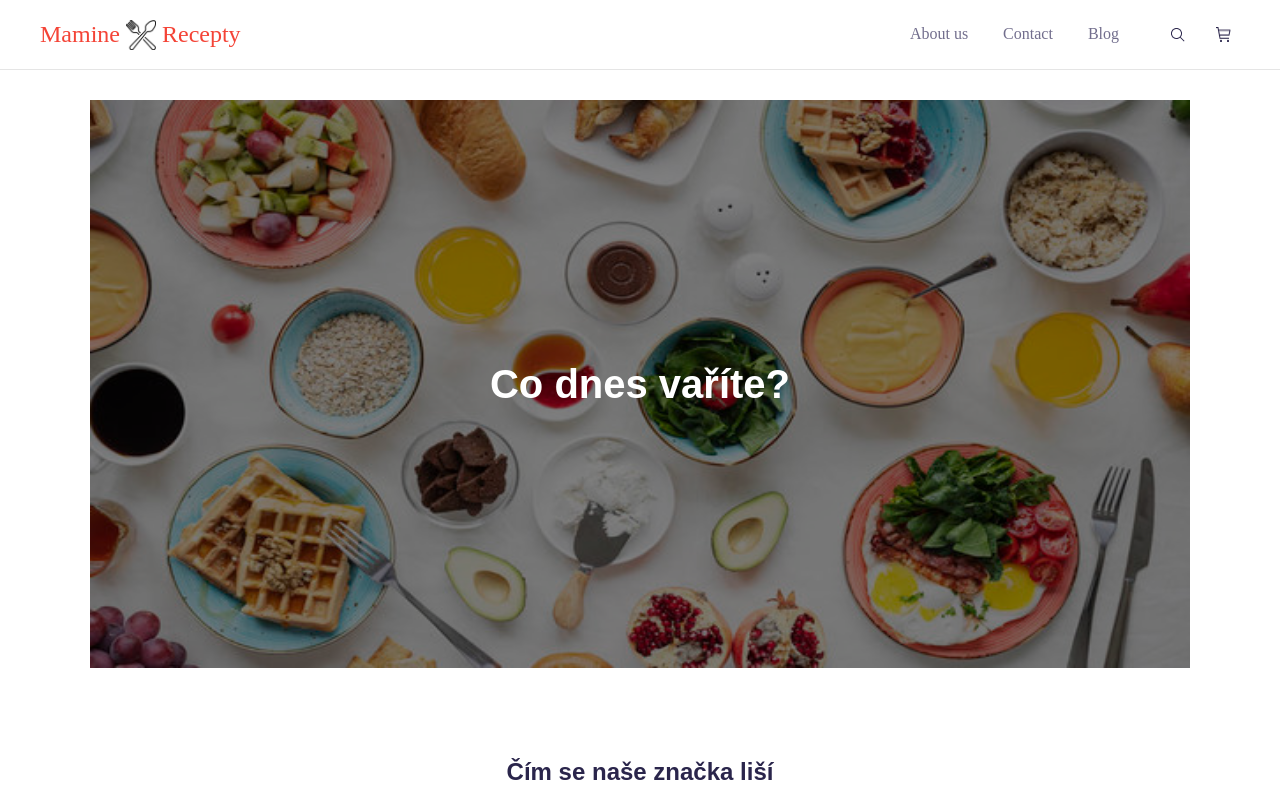
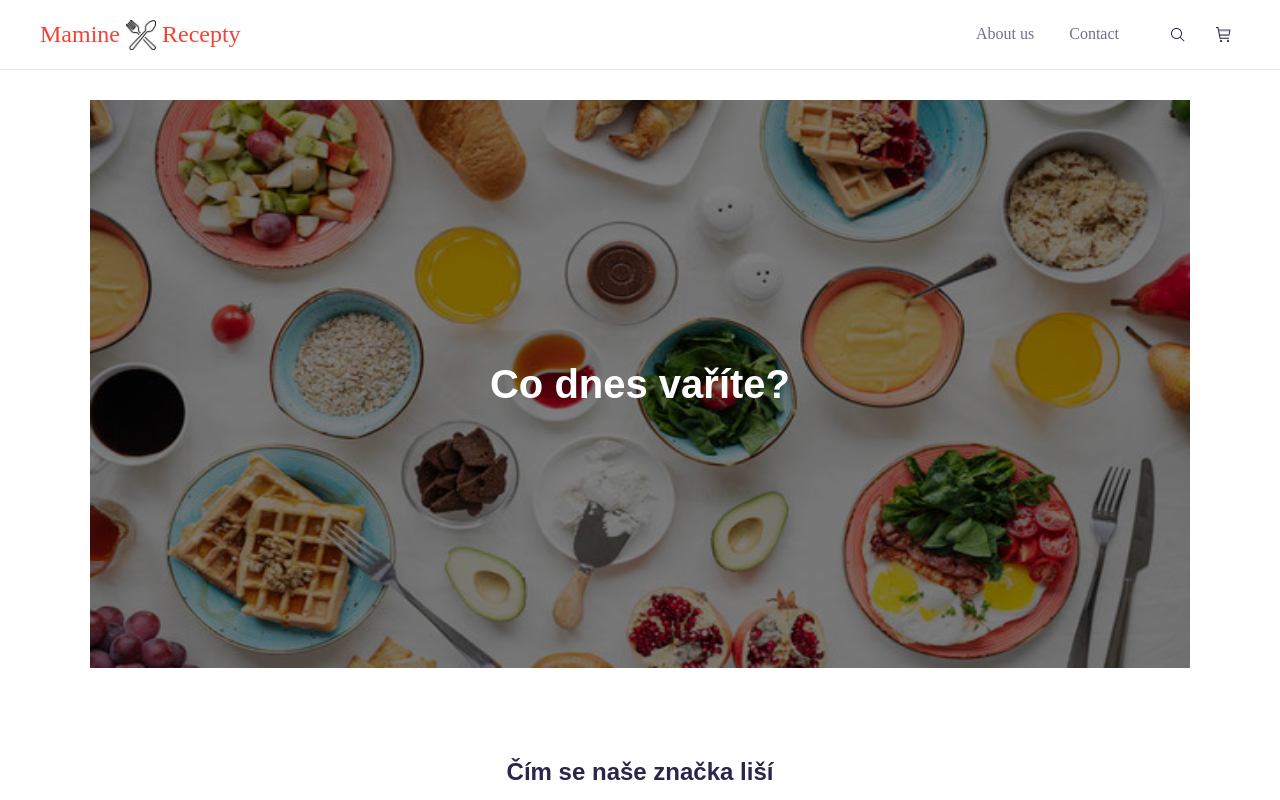
Before and after one commit to Medvedev245/eat-store, a React (Create React App) app: page / in a window 1280 px wide. Shown: the top 800 px of the page. Built offline with nearby package versions, Linux system fonts and the light colour scheme; no server answers.

Commit message:
remove blog element

```diff
--- a/src/components/Header/Header.jsx
+++ b/src/components/Header/Header.jsx
@@ -55,11 +55,11 @@ const Header = () => {
                 Contact
               </LinkItem>
             </Item>
-            <Item>
+            {/* <Item>
               <LinkItem to="/blog" onClick={closeMenu}>
                 Blog
               </LinkItem>
-            </Item>
+            </Item> */}
           </ListBlock>
         </NavBar>
         <IconsBlock>
```
